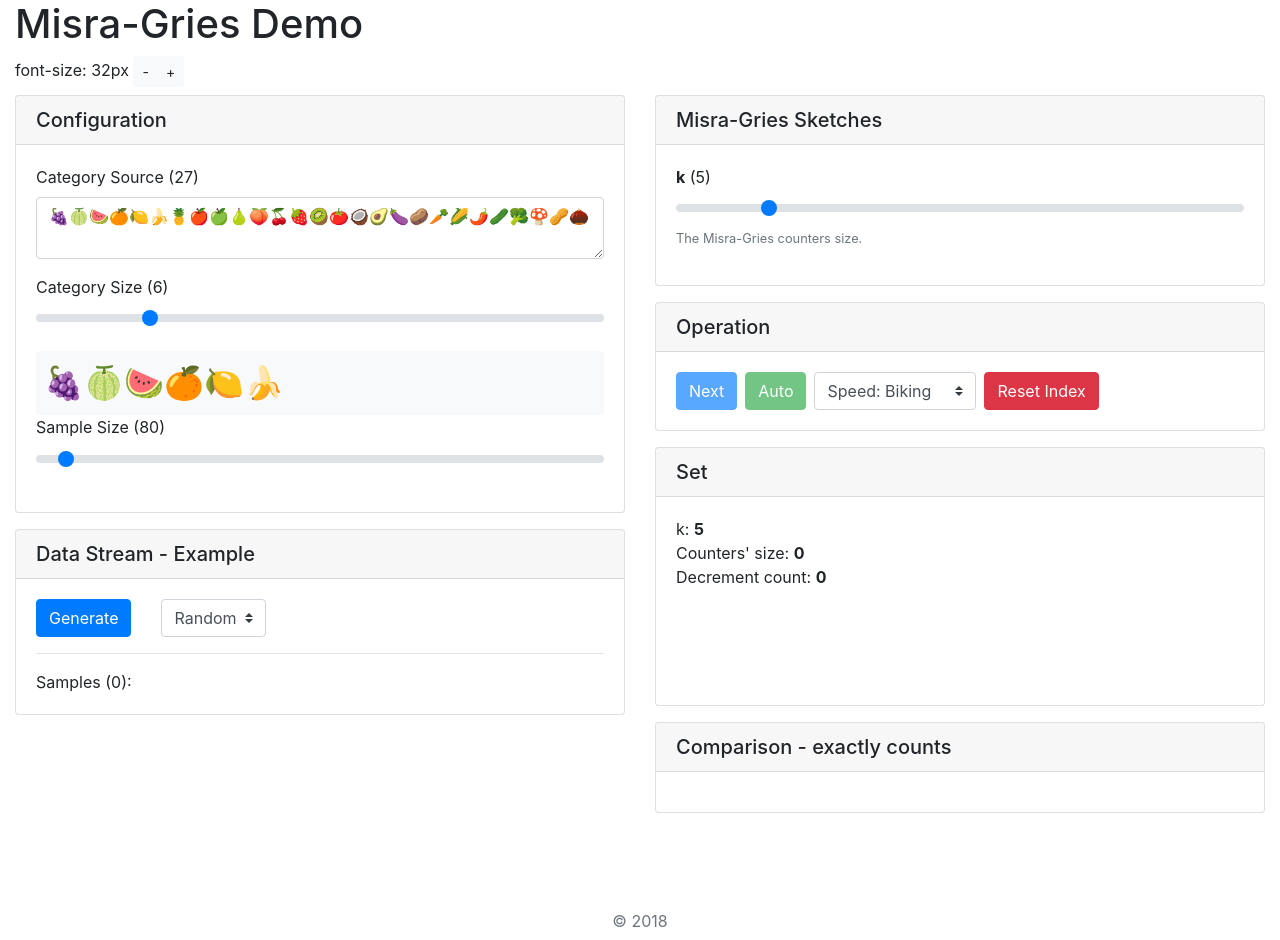
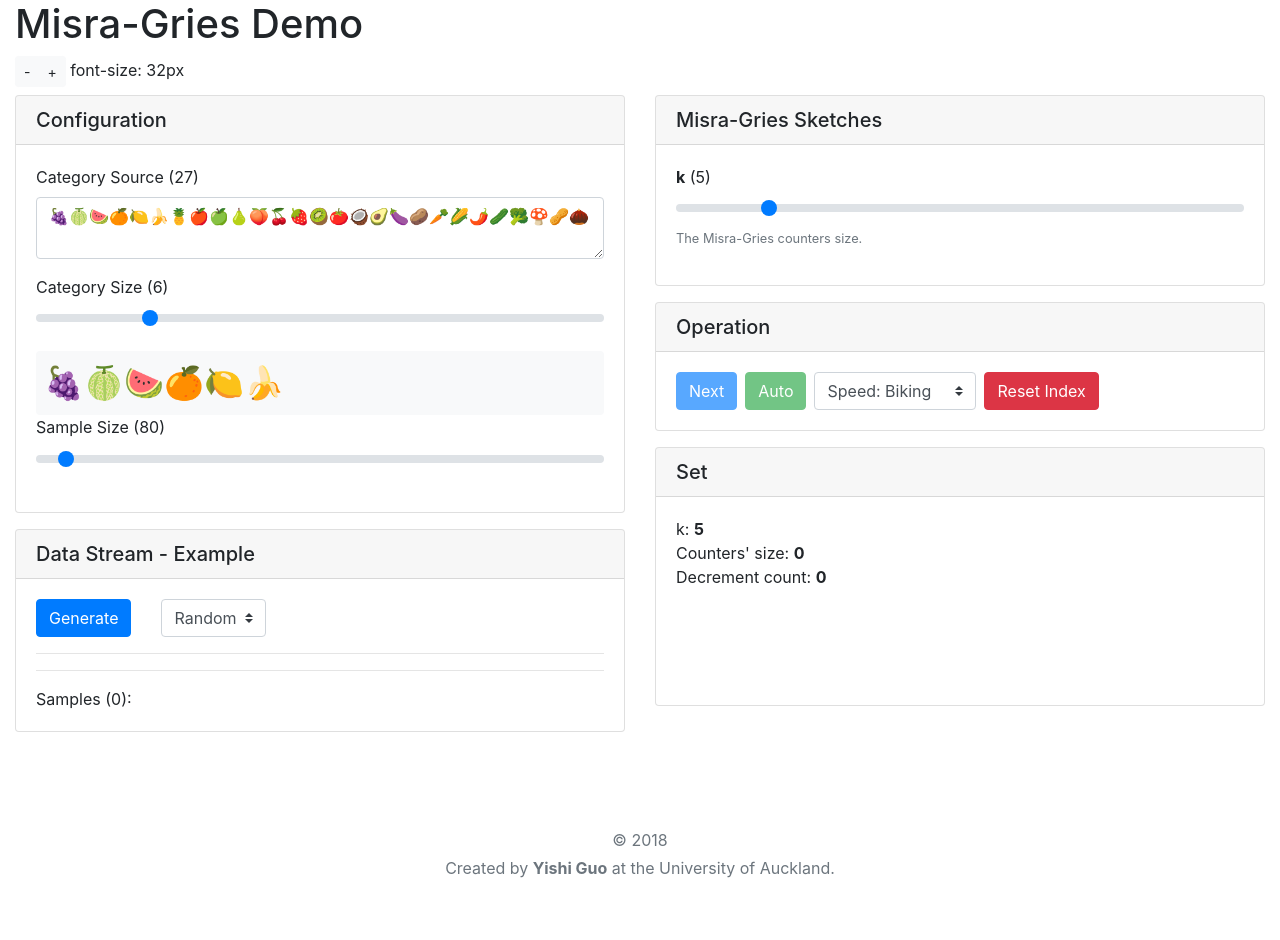
Before and after one commit to e10101/sketches, an Angular app: page / in a window 1280 px wide. Shown: the top 940 px of the page. Built offline with nearby package versions, Linux system fonts and the light colour scheme.

Commit message:
Move the counting results inside the data stream example component

```diff
--- a/src/app/misra-gries/misra-gries.component.html
+++ b/src/app/misra-gries/misra-gries.component.html
@@ -6,11 +6,11 @@
   <div class="row">
     <div class="col-12 mb-2">
       <div>
-        font-size: {{fontSize}}px
         <div class="btn-group" role="group" aria-label="Basic example">
           <button class="btn btn-sm btn-light" (click)="onSmallFont()">-</button>
           <button class="btn btn-sm btn-light" (click)="onLargeFont()">+</button>
         </div>
+        font-size: {{fontSize}}px
       </div>
     </div>
     <div class="col-6">
@@ -62,13 +62,21 @@
 
           <hr>
 
+          <div [ngStyle]="{'font-size': fontSize + 'px'}">
+            <div *ngFor="let c of realCounting" class="d-inline-block">
+              <div>{{c.key}}</div>
+              <div style="font-size: 16px; text-align: center; font-weight: bold;">{{c.value}}</div>
+            </div>
+          </div>
+
+          <hr>
+
           <div>Samples ({{sample.length}}):</div>
           <div [ngStyle]="{'font-size': fontSize + 'px'}">
             <div *ngFor="let s of sample" class="d-inline-block">
               <div *ngIf="currentIndex != s.index">
                 {{s.label}}
-
-                <div style="font-size: 16px; text-align: center;">{{s.index}}</div>
+                <div [ngClass]="{'text-muted': currentIndex > s.index, 'del': currentIndex > s.index}" style="font-size: 16px; text-align: center;">{{s.index}}</div>
               </div>
               <div *ngIf="currentIndex == s.index">
                 <div style="background-color: lightblue;">
@@ -191,18 +199,6 @@
           </div>
         </div>
       </div>
-
-      <div class="card mt-3">
-        <h5 class="card-header">Comparison - exactly counts</h5>
-        <div class="card-body">
-          <div [ngStyle]="{'font-size': fontSize + 'px'}">
-            <div *ngFor="let c of realCounting" class="d-inline-block">
-              <div>{{c.key}}</div>
-              <div style="font-size: 16px; text-align: center; font-weight: bold;">{{c.value}}</div>
-            </div>
-          </div>
-        </div>
-      </div>
     </div>
   </div>
 </div>
--- a/src/app/misra-gries/misra-gries.component.scss
+++ b/src/app/misra-gries/misra-gries.component.scss
@@ -26,3 +26,7 @@
 .step-title {
   font-size: 1.5rem;
 }
+
+.del {
+  text-decoration-line: line-through;
+}
```
